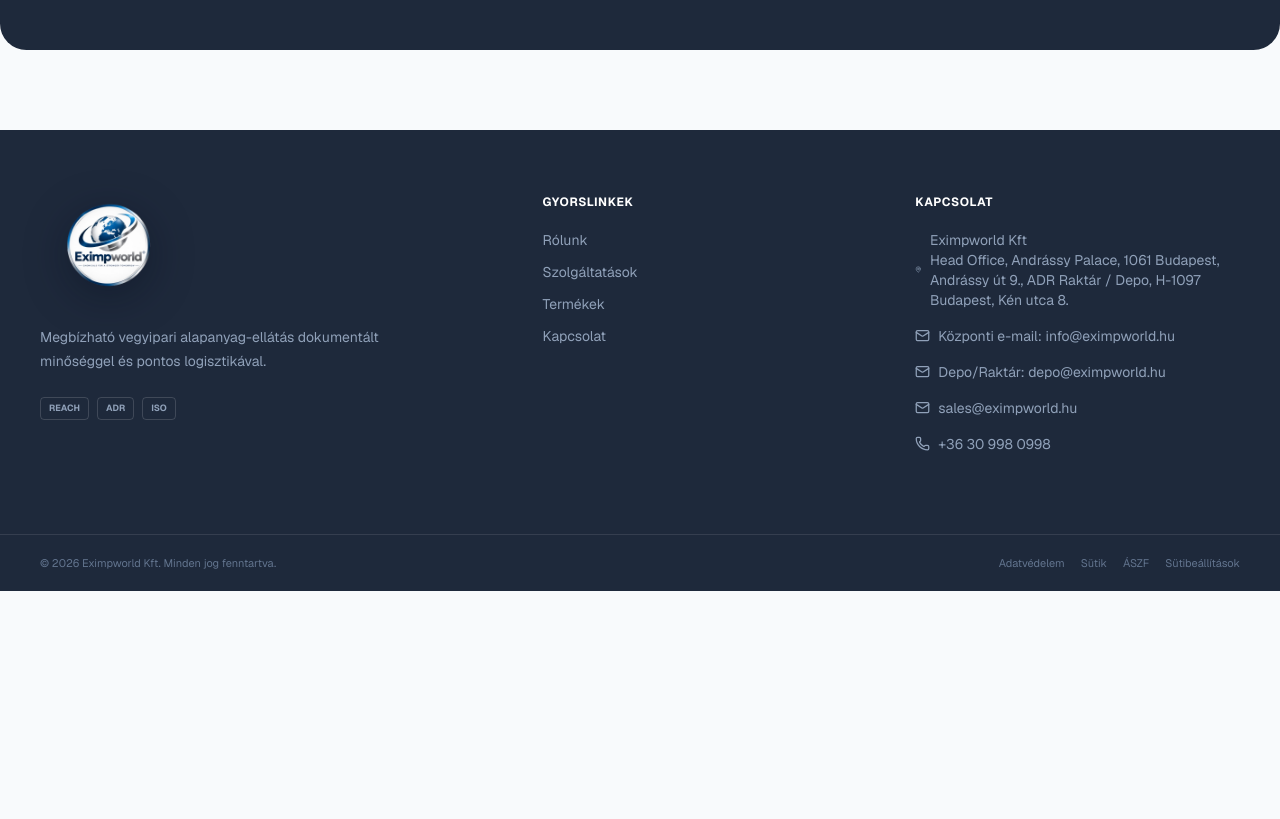
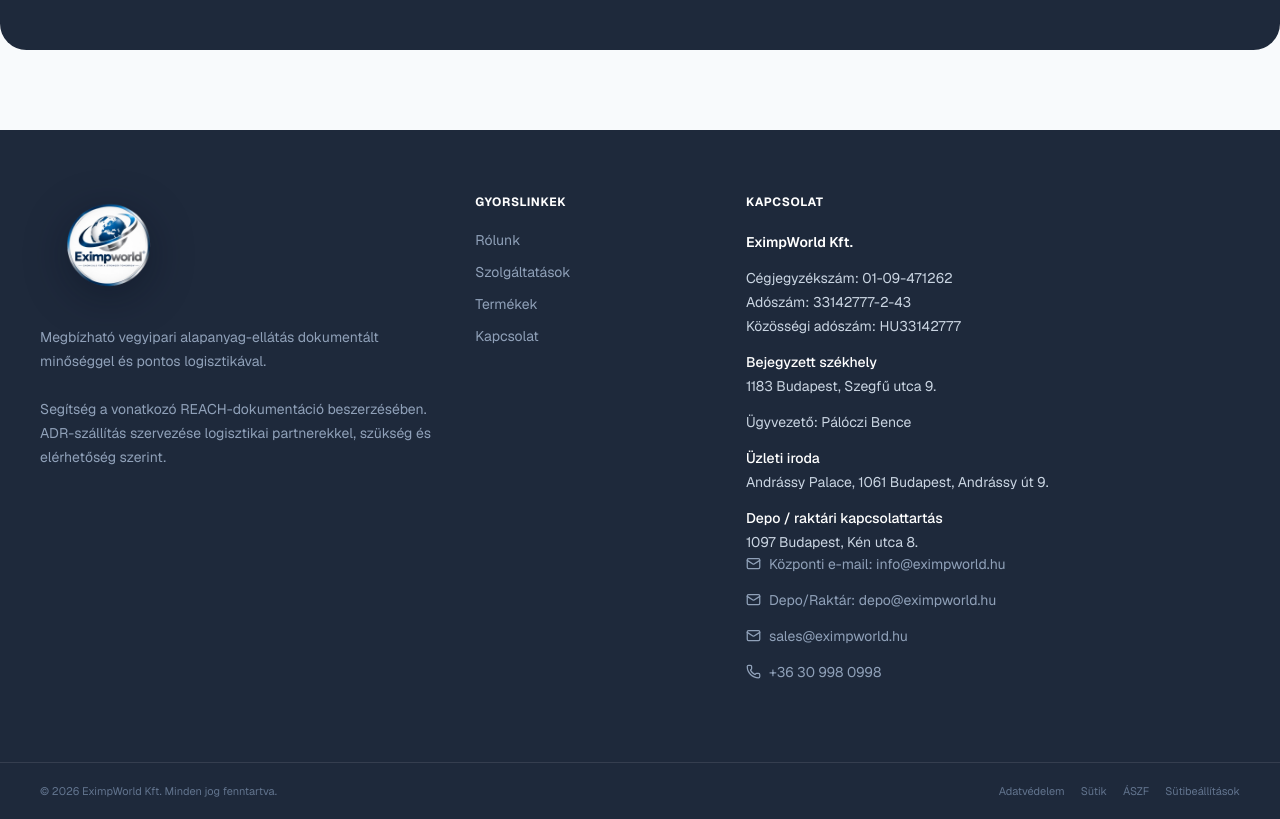
Before and after one commit to kurkoglobal-beep/eximpworld, a Next.js app: page / in a window 1280 px wide. Shown: the part 5228-6047 px from the top of the page. Before the commit the page ends 5819 px from the top, so only its background shows below. Built offline with nearby package versions, Linux system fonts and the light colour scheme.

Commit message:
Add verified company details and direct contacts to localized footers

```diff
--- a/components/site-shell.tsx
+++ b/components/site-shell.tsx
@@ -1,12 +1,10 @@
 'use client';
 import { englishContact } from '@/config/english-contact';
-import { translatedTerm } from '@/lib/language';
 import LocaleLink from '@/components/locale-link';
 import { usePathname } from 'next/navigation';
 import {
   ChevronDown,
   Mail,
-  MapPin,
   Menu,
   Phone,
   Search,
@@ -139,6 +137,8 @@
 export function Footer({ hidePhone = false }: { hidePhone?: boolean }) {
   const { locale, market } = useLocale();
   const company = locale === 'en' ? englishContact : market.company;
+  const en = locale === 'en';
+  const companyName = en ? 'EXIM WORLD LTD' : 'EximpWorld Kft.';
   const uk = market.id === 'uk';
   const footerLinks = uk
     ? ['/products', '/industries', '/services', '/about', '/contact']
@@ -148,7 +148,7 @@
     : labels[locale].slice(1);
   return (
     <footer className="bg-[#1E293B] text-slate-300">
-      <div className="mx-auto grid max-w-[1400px] gap-12 px-5 py-16 md:grid-cols-[1.4fr_1fr_1fr] lg:px-10">
+      <div className={`mx-auto grid max-w-[1400px] gap-10 px-5 py-16 lg:px-10 [&>div]:min-w-0 ${en ? "md:grid-cols-2 xl:grid-cols-[1fr_1.2fr_1.2fr_.7fr]" : "md:grid-cols-[1.2fr_.7fr_1.5fr]"}`}>
         <div>
           <Brand inverted />
           <p className="mt-5 max-w-sm text-sm leading-6 text-slate-400">
@@ -156,14 +156,28 @@
               ? 'Megbízható vegyipari alapanyag-ellátás dokumentált minőséggel és pontos logisztikával.'
               : 'Reliable chemical raw material supply with documented quality and precise logistics.'}
           </p>
-          <div className="mt-6 flex gap-2">
-            <span className="cert">
-              {uk ? 'UK REACH information' : 'REACH'}
-            </span>
-            <span className="cert">{uk ? 'ADR where applicable' : 'ADR'}</span>
-            {!uk && <span className="cert">ISO</span>}
+          <p className="mt-6 text-sm leading-6 text-slate-400">
+            {en ? 'Support with applicable REACH documentation. ADR transport coordinated with logistics partners where required and available.' : 'Segítség a vonatkozó REACH-dokumentáció beszerzésében. ADR-szállítás szervezése logisztikai partnerekkel, szükség és elérhetőség szerint.'}
+          </p>
+        </div>
+        {en && <>
+          <div className="space-y-4 text-sm leading-6">
+            <h3 className="footer-title">Company Information</h3>
+            <p className="font-semibold text-white">EXIM WORLD LTD</p>
+            <p>Company No. 16526371<br />Registered in England and Wales</p>
+            <div><p className="font-medium text-white">Registered Office</p><address className="not-italic">BM Centre, 11 St. Martins Close, Winchester, SO23 0HD, United Kingdom</address></div>
+            <a className="block underline underline-offset-4 hover:text-white" href="https://find-and-update.company-information.service.gov.uk/company/16526371" target="_blank" rel="noopener noreferrer">Verify on Companies House</a>
+            <a className="block break-words hover:text-white" href="mailto:sales@eximpworld.co.uk">sales@eximpworld.co.uk</a>
           </div>
-        </div>
+          <div className="space-y-5 text-sm leading-6">
+            <h3 className="footer-title">Our Team / Direct Contacts</h3>
+            {[
+              ['Harper Wilson', 'Customer Service Representative', 'harper.uk@eximpworld.hu'],
+              ['Oliver Patel', 'Customs & Compliance Administrator', 'oliver.uk@eximpworld.hu'],
+              ['Thomas Taylor', 'Logistics & Supply Chain Specialist', 'thomas.uk@eximpworld.hu'],
+            ].map(([name, role, email]) => <div key={email}><p className="font-semibold text-white">{name}</p><p className="text-slate-400">{role}</p><a className="break-words hover:text-white" href={`mailto:${email}`}>{email}</a></div>)}
+          </div>
+        </>}
         <div>
           <h3 className="footer-title">
             {locale === 'hu' ? 'Gyorslinkek' : 'Quick links'}
@@ -174,18 +188,18 @@
             </LocaleLink>
           ))}
         </div>
-        <div>
+        {!en && <div>
           <h3 className="footer-title">
             {locale === 'hu' ? 'Kapcsolat' : 'Contact'}
           </h3>
-          <p className="footer-line">
-            <MapPin size={15} />{' '}
-            <span>
-              {company.name}
-              <br />
-              {company.address.map(x => translatedTerm(x, locale === 'en')).join(', ')}
-            </span>
-          </p>
+          <div className="space-y-3 text-sm leading-6">
+            <p className="font-semibold text-white">EximpWorld Kft.</p>
+            <p>Cégjegyzékszám: 01-09-471262<br />Adószám: 33142777-2-43<br />Közösségi adószám: HU33142777</p>
+            <div><p className="font-medium text-white">Bejegyzett székhely</p><address className="not-italic">1183 Budapest, Szegfű utca 9.</address></div>
+            <p>Ügyvezető: Pálóczi Bence</p>
+            <div><p className="font-medium text-white">Üzleti iroda</p><address className="not-italic">Andrássy Palace, 1061 Budapest, Andrássy út 9.</address></div>
+            <div><p className="font-medium text-white">Depo / raktári kapcsolattartás</p><address className="not-italic">1097 Budapest, Kén utca 8.</address></div>
+          </div>
           {[
             [locale === 'hu' ? 'Központi e-mail' : 'Central email', company.centralEmail],
             [locale === 'hu' ? 'Depo/Raktár' : 'Depot/Warehouse', company.depotEmail],
@@ -219,12 +233,12 @@
           {company.vat && (
             <p className="footer-line">VAT: {company.vat}</p>
           )}
-        </div>
+        </div>}
       </div>
       <div className="border-t border-white/10">
         <div className="mx-auto flex max-w-[1400px] flex-wrap justify-between gap-3 px-5 py-5 text-[11px] text-slate-500 lg:px-10">
           <span>
-            © {new Date().getFullYear()} {company.name}.{' '}
+            © {new Date().getFullYear()} {companyName}{' '}
             {locale === 'hu'
               ? 'Minden jog fenntartva.'
               : 'All rights reserved.'}
```
Also changed, not shown: 1 other file (tests, documents, lock files or other folders).
